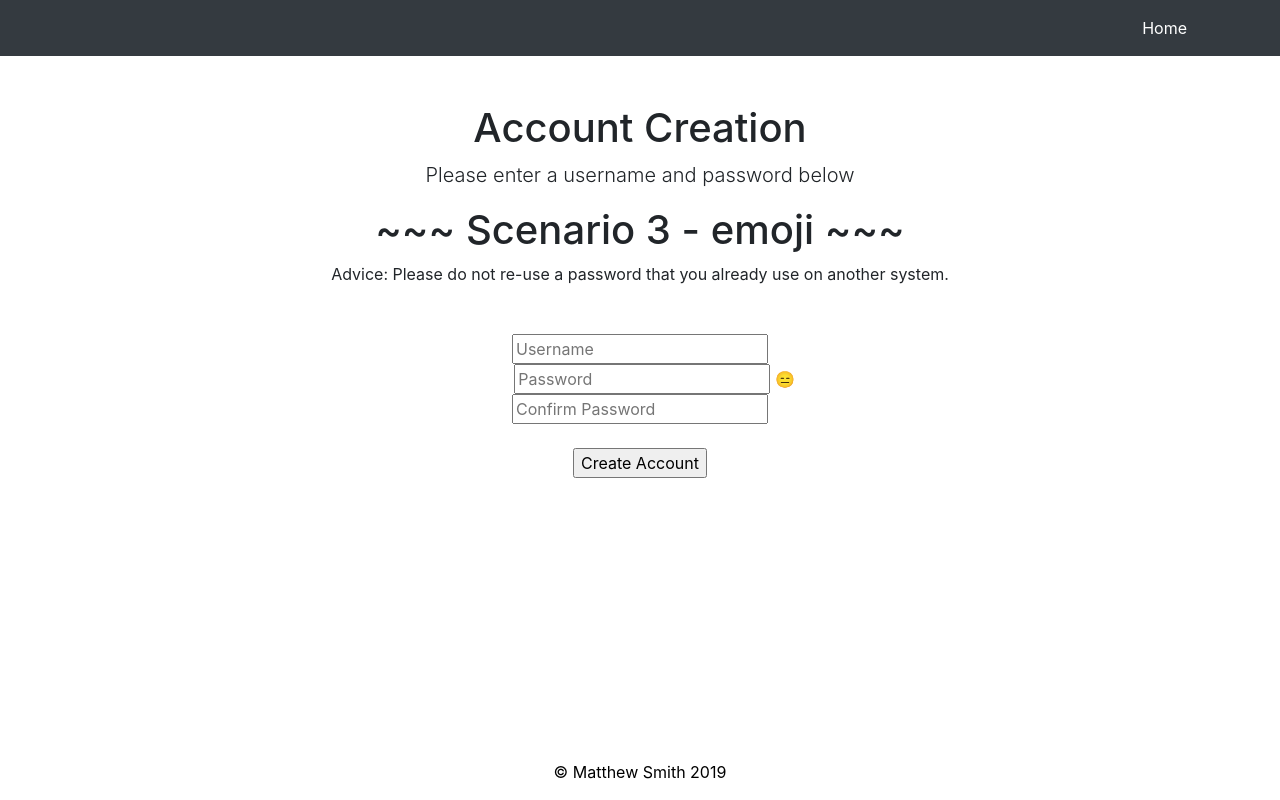
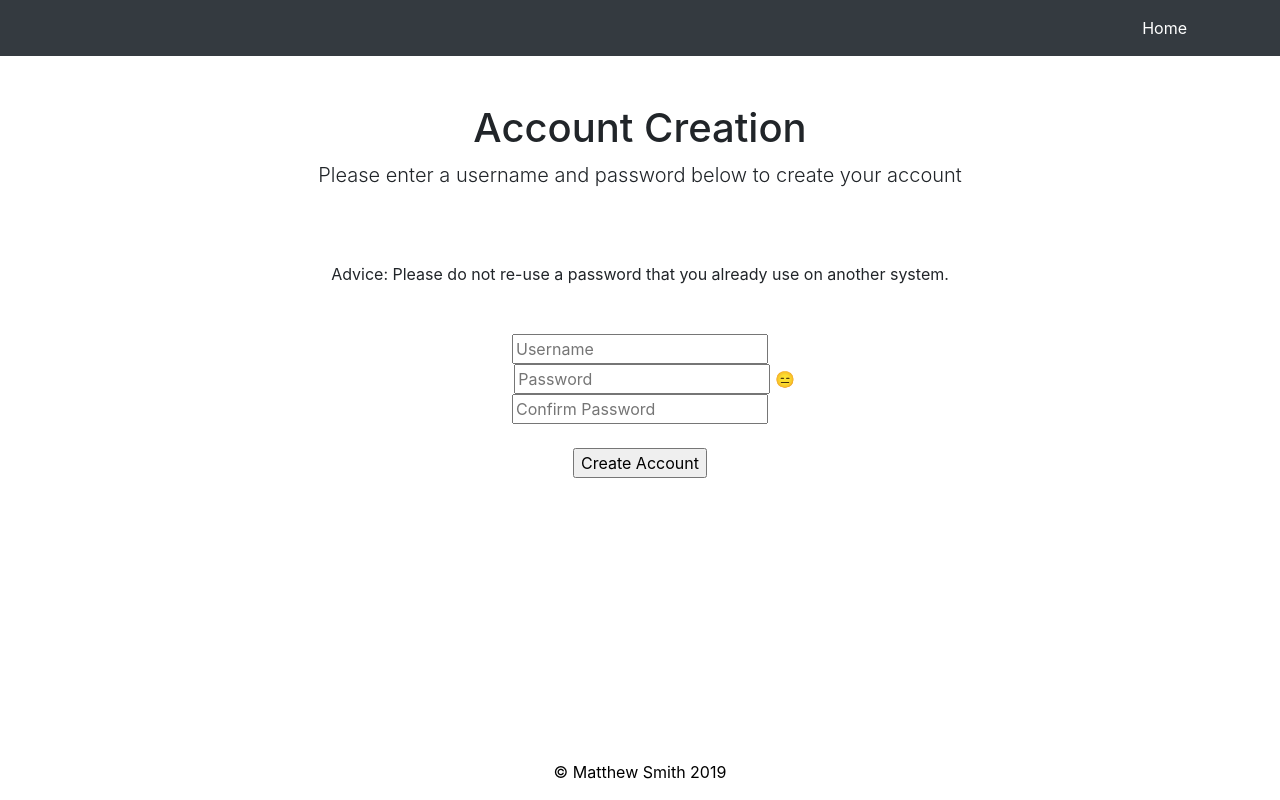
Before and after one commit to MattSmith0981/CET300, a website: page emojimeter.html in a window 1280 px wide. Drawn offline with Linux system fonts and the light colour scheme.

Commit message:
Add files via upload

```diff
--- a/emojimeter.html
+++ b/emojimeter.html
@@ -9,7 +9,7 @@
     <meta name="author" content="">
 	<script src="https://cdnjs.cloudflare.com/ajax/libs/zxcvbn/4.4.2/zxcvbn.js"></script> <!--- zxcvbn for emoji meter   --->
 
-    <title>Scenario 3 - emoji</title>
+    <title>Scenario 3</title>
 
     <!-- Bootstrap core CSS -->
     <link href="vendor/bootstrap/css/bootstrap.min.css" rel="stylesheet">
@@ -43,12 +43,12 @@
       <div class="row">
         <div class="col-lg-12 text-center">
           <h1 class="mt-5">Account Creation</h1>
-          <p class="lead">Please enter a username and password below</p>
+          <p class="lead">Please enter a username and password below to create your account</p>
           <ul class="list-unstyled">
 
           </ul>
 		  <div id="Header">
-			<h1> ~~~ Scenario 3 - emoji ~~~</h1>
+			<h1> <br></h1>
 		</div>
 		<div id = "Advice">
       Advice: Please do not re-use a password that you already use on another system.	<br>
```
Also changed, not shown: nopassmeter.html (+4 -3 lines), textfeedback.html (+3 -3 lines), traditionalmeter.html (+4 -3 lines).
